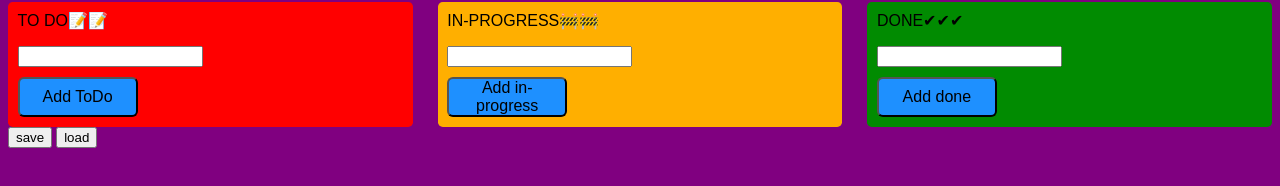
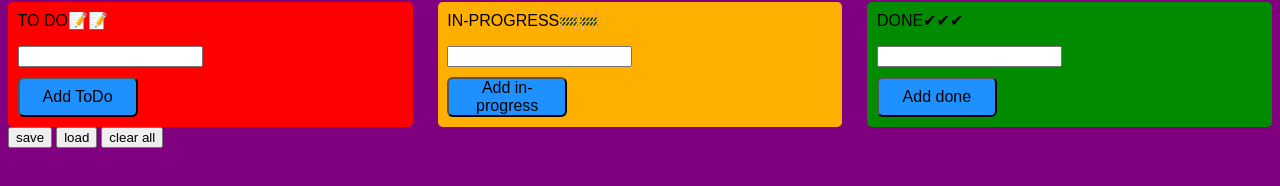
Before and after one commit to zivserphos/kanban-final, a website: page solution/index.html in a window 1280 px wide. Shown: the part 138-324 px from the top of the page. Drawn offline with Linux system fonts and the light colour scheme.

Commit message:
clear all button
button that clears all the current taks and save the data in local storage

```diff
--- a/solution/index.html
+++ b/solution/index.html
@@ -39,6 +39,7 @@
     <div>
         <button id = "save-btn" onclick= "saveApi(event)">save</button>
         <button id = "load-btn" onclick= "loadApi(event)">load</button>
+        <button id = "clearAll" onclick="clearAll(event)">clear all</button>
     </div>
 
 </body>
--- a/solution/index.js
+++ b/solution/index.js
@@ -187,5 +187,16 @@ async function loadApi(event) { // async function that load the tasks from the a
     }
 }
 
+function clearAll(event) { // delete all the curren tasks
+    event.target.classList.add("loader")
+    const uls = [document.getElementById("todo") , document.getElementById("in-progress") , document.getElementById("done")]
+    for (let ul of uls){
+        ul.textContent = ""
+        localSave[ul.id] = []
+    }
+    localStorage.setItem("tasks" , JSON.stringify(localSave))
+
+}
+
 document.addEventListener("keydown" , event => event.key === "Alt" ? altpressed = true : changeTaskSection(event)) // check if the key is alt and saves altpressed as true else call changeTaskSection(event)
 document.addEventListener("keyup" , () => altpressed = false) // if alt is no longer pressed
```
Also changed, not shown: solution/styles.css (line endings or trailing spaces).
